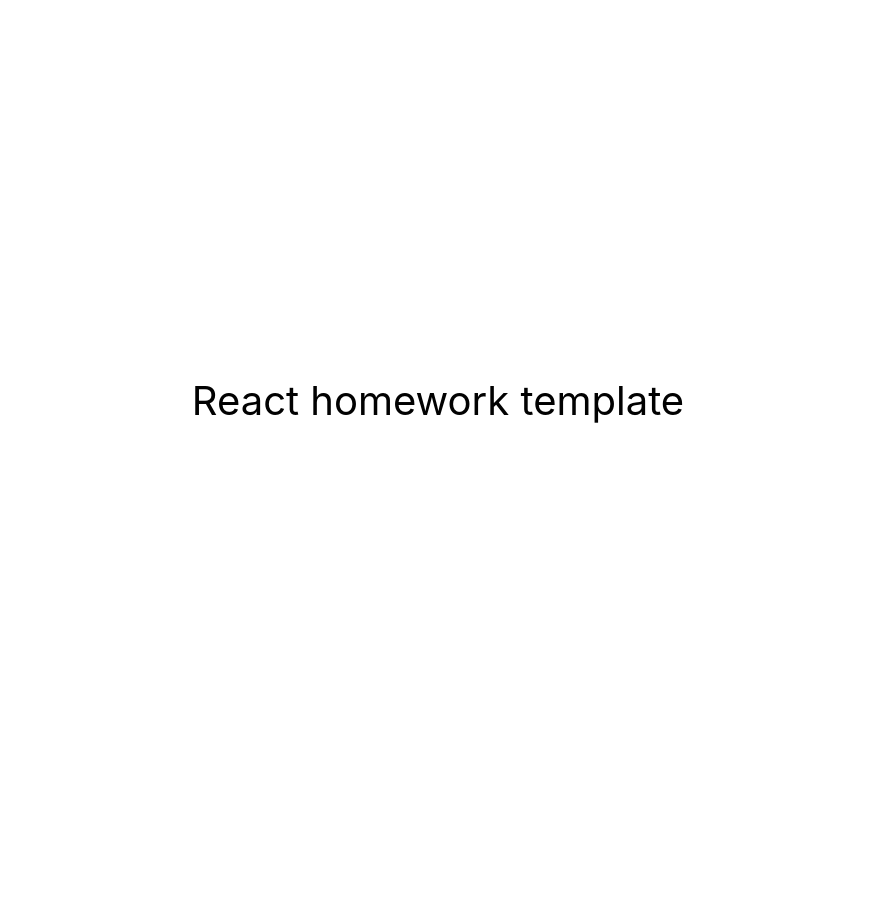
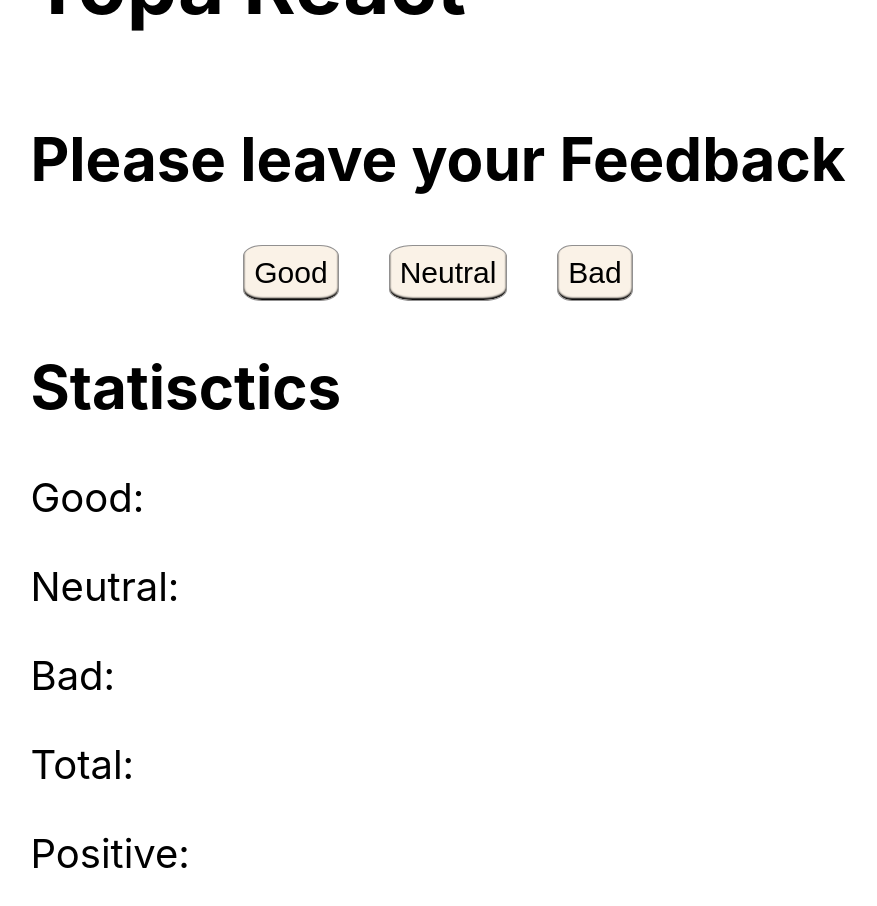
Before and after one commit to exigibil/goit-react-hw-02-feedback, a Vue app: page / in a window 1280 px wide. Shown: the top 906 px of the page, without its empty margins (202-1079 px from the left). Before the commit the page ends 800 px from the top, so only its background shows below. Built offline with nearby package versions, Linux system fonts and the light colour scheme.

Commit message:
updare hw

```diff
--- a/package.json
+++ b/package.json
@@ -12,6 +12,7 @@
     "react-dom": "^18.1.0",
     "react-scripts": "5.0.1",
     "vite": "^5.2.9",
+    "vue": "^3.4.22",
     "web-vitals": "^2.1.3"
   },
   "scripts": {
--- a/src/components/App.jsx
+++ b/src/components/App.jsx
@@ -1,4 +1,11 @@
+import React from "react";
+import Feedback from "./feedback/Feedback";
+
+
 export const App = () => {
+
+  const message = "Feedback"
+
   return (
     <div
       style={{
@@ -10,7 +17,9 @@ export const App = () => {
         color: '#010101'
       }}
     >
-      React homework template
+      <Feedback
+       message={message}  />
+
     </div>
   );
 };
--- /dev/null
+++ b/src/components/feedback/Feedback.jsx
@@ -0,0 +1,38 @@
+import React from 'react';
+import PropTypes from 'prop-types';
+import styles from './feedback.module.css';
+
+function Feedback({ message }) {
+  return (
+    <>
+
+
+      <div className={styles.feedbackContainer}>
+
+            <h1 className={styles.feedbackHeader} >Topa React</h1>
+
+        <h2> Please leave your {message}</h2>
+        <div className={styles.feedbackWrapper}>
+          <button className={styles.feedbackMood}>Good</button>
+          <button className={styles.feedbackMood}>Neutral</button>
+          <button className={styles.feedbackMood}>Bad</button>
+        </div>
+
+        <div>
+          <h2>Statisctics</h2>
+          <p>Good:</p>
+          <p>Neutral:</p>
+          <p>Bad:</p>
+          <p>Total:</p>
+          <p>Positive:</p>
+        </div>
+      </div>
+    </>
+  );
+}
+
+Feedback.propsTypes = {
+  message: PropTypes.string.isRequired,
+};
+
+export default Feedback;
--- /dev/null
+++ b/src/components/feedback/feedback.module.css
@@ -0,0 +1,29 @@
+.feedbackContainer {
+  color: #000;
+
+  .feedbackWrapper {
+    display: flex;
+    gap: 50px;
+    justify-content: center;
+
+    .feedbackMood {
+        background-color: rgb(250, 242, 231);
+        border-radius: 20%;
+        padding: 10px;
+        text-align: center;
+        font-size: 30px;
+        font-family: 'Lobster', cursive, sans-serif;
+        border: #919090 solid 1px;
+        box-shadow: inset #000000 0px -2px 2px 0px;
+      }
+
+      .feedbackMood:active {
+        background-color: rgb(52, 30, 248);
+      }
+
+  }
+}
+
+.feedbackHeader {
+    margin-bottom: 90px;
+}
--- a/src/index.js
+++ b/src/index.js
@@ -1,6 +1,6 @@
 import React from 'react';
 import ReactDOM from 'react-dom/client';
-import { App } from 'components/App';
+import { App } from "components/App";
 import './index.css';
 
 ReactDOM.createRoot(document.getElementById('root')).render(
```
Also changed, not shown: 1 other file (tests, documents, lock files or other folders).
